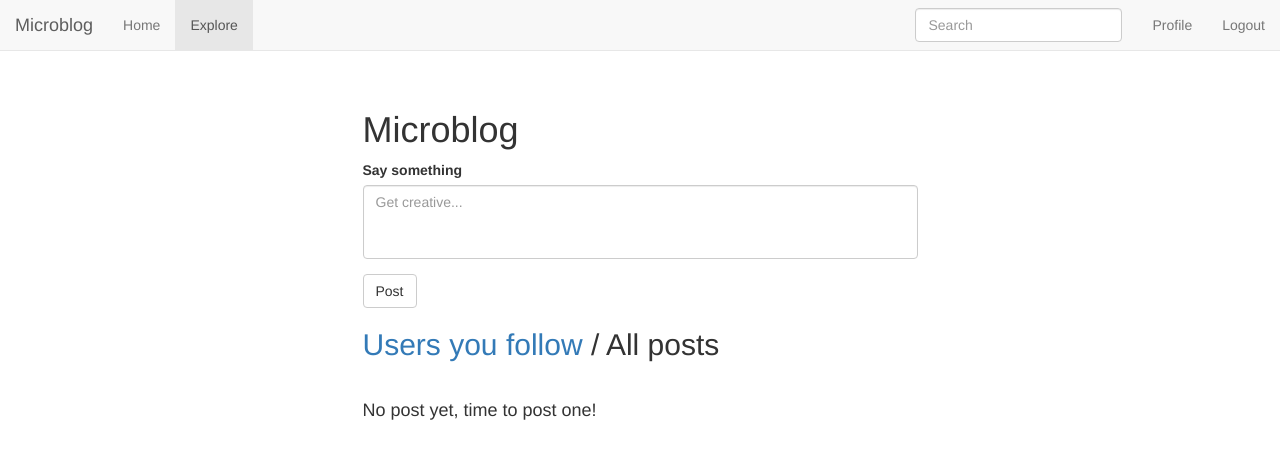
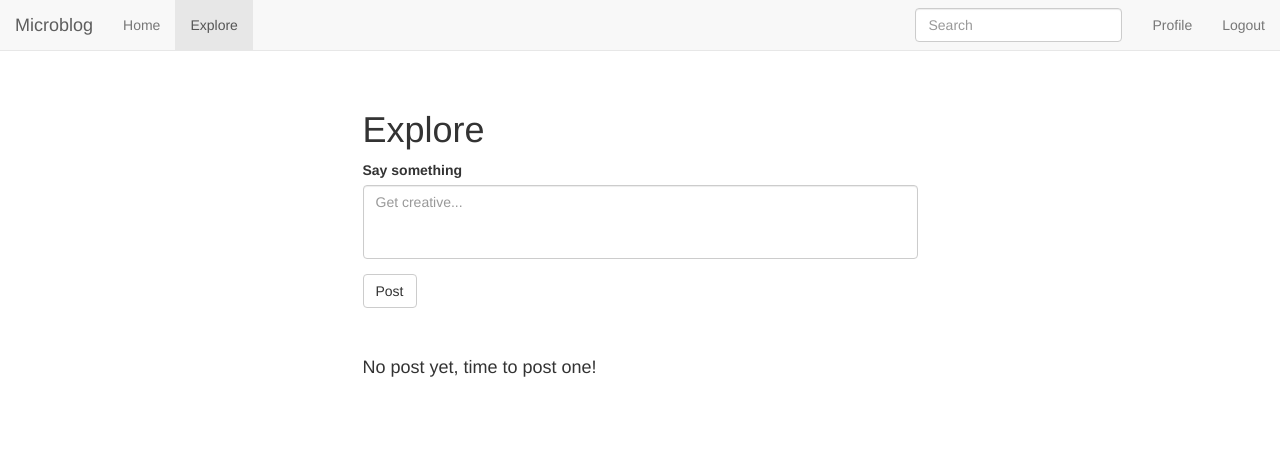
Before and after one commit to symsmith/microblog, a Flask app: page /explore in a window 1280 px wide. Shown: the top 459 px of the page. Run offline with Flask 2, Linux system fonts and the light colour scheme; the visitor is signed in with stand-in values (Sample User, id 1); data comes from the database, SQL or seed files in the repository; data that the repository does not hold is empty; some libraries are stand-ins or nearby versions.

Commit message:
Change index and user page presentation

```diff
--- a/app/templates/index.html
+++ b/app/templates/index.html
@@ -2,18 +2,17 @@
 {% import 'bootstrap/wtf.html' as wtf %}
 
 {% block app_content %}
+    {% if request.path == url_for('explore') %}
+    <h1>Explore</h1>
+    {% else %}
     <h1>Microblog</h1>
+    {% endif %}
      <form action="" method="post">
         {{ form.hidden_tag() }}
         {{ wtf.form_field(form.post, placeholder='Get creative...', style='resize: none;', rows='3') }}
         {{ wtf.form_field(form.submit) }}
     </form>
-    {% if request.path == url_for('explore') %}
-    <h2><a href="{{ url_for('index') }}">Users&nbsp;you&nbsp;follow</a> / All&nbsp;posts</h2>
-    {% else %}
-    <h2>Users&nbsp;you&nbsp;follow / <a href="{{ url_for('explore') }}">All&nbsp;posts</a></h2>
-    {% endif %}
-
+    <br>
     {% if posts|length > 0 %}
         {% for post in posts %}
             {% include "_post.html" %}
--- a/app/templates/user.html
+++ b/app/templates/user.html
@@ -47,9 +47,7 @@
     </form>
     </p>
     {% endif %}
-
-    <h2>Posts</h2>
-
+    <br>
     {% for post in posts %}
         {% include '_post.html' %}
     {% endfor %}
```
